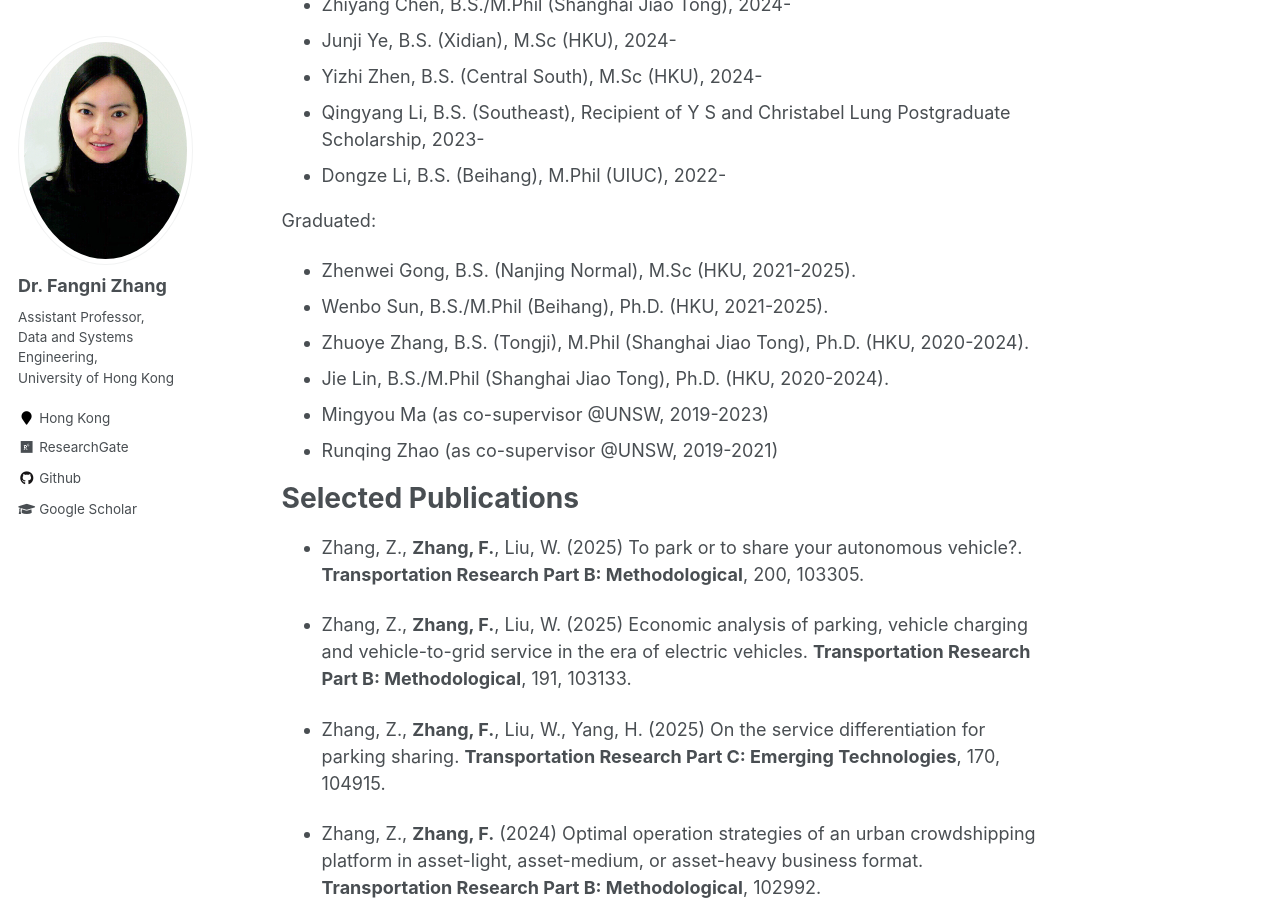
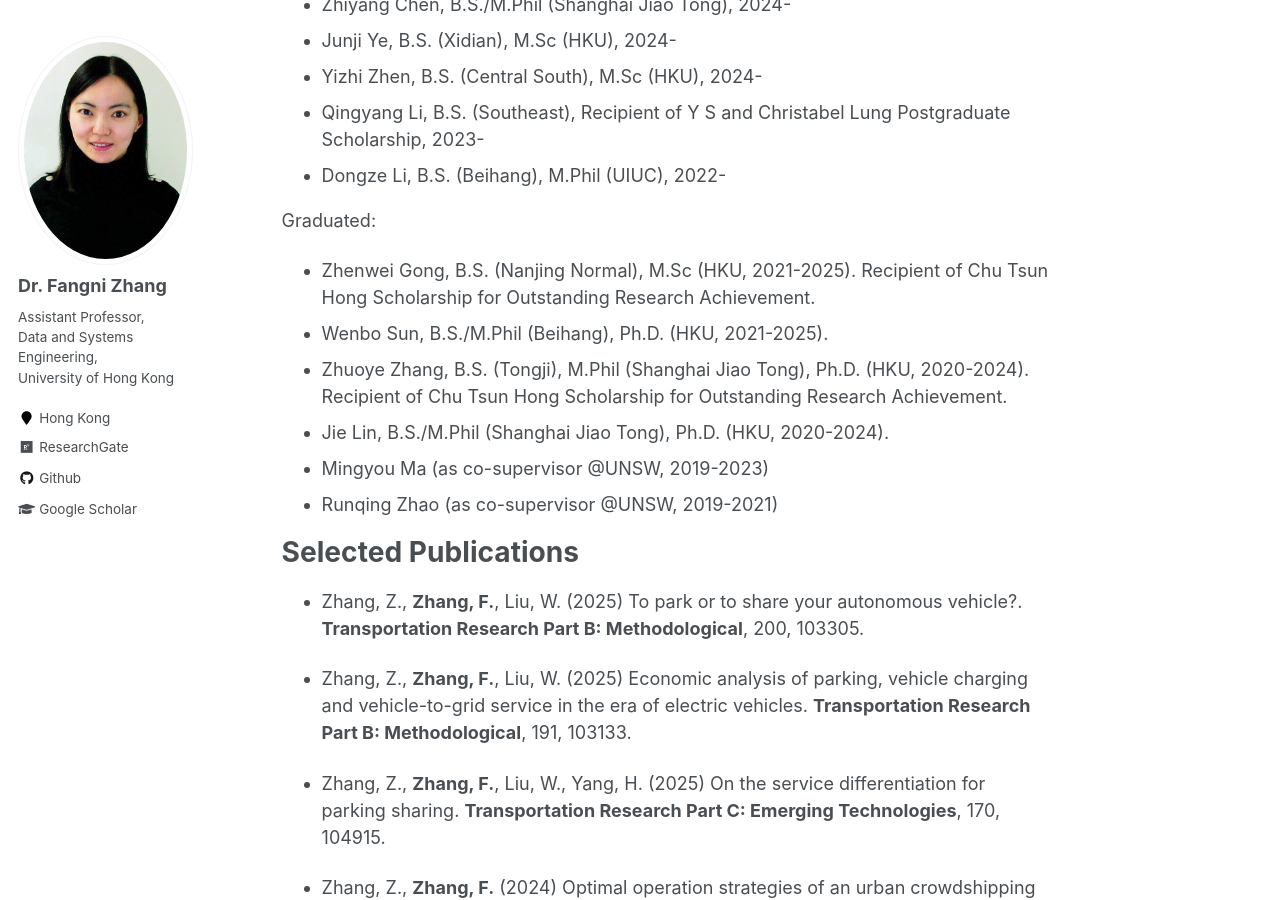
Before and after one commit to fangnizhang/fangnizhang.github.io, a Jekyll site: the page built from _pages/about.md, in a window 1280 px wide and 900 px high, scrolled down 1845 px. Built offline with Jekyll 4.4.1, drawn with Linux system fonts in a browser that asks for light colours.

Commit message:
Update about.md

```diff
--- a/_pages/about.md
+++ b/_pages/about.md
@@ -48,9 +48,9 @@ On-going:
 * Dongze Li, B.S. (Beihang), M.Phil (UIUC), 2022-
 
 Graduated:
-* Zhenwei Gong, B.S. (Nanjing Normal), M.Sc (HKU, 2021-2025).
+* Zhenwei Gong, B.S. (Nanjing Normal), M.Sc (HKU, 2021-2025). Recipient of Chu Tsun Hong Scholarship for Outstanding Research Achievement.
 * Wenbo Sun, B.S./M.Phil (Beihang), Ph.D. (HKU, 2021-2025).
-* Zhuoye Zhang, B.S. (Tongji), M.Phil (Shanghai Jiao Tong), Ph.D. (HKU, 2020-2024).
+* Zhuoye Zhang, B.S. (Tongji), M.Phil (Shanghai Jiao Tong), Ph.D. (HKU, 2020-2024). Recipient of Chu Tsun Hong Scholarship for Outstanding Research Achievement.
 * Jie Lin, B.S./M.Phil (Shanghai Jiao Tong), Ph.D. (HKU, 2020-2024).
 * Mingyou Ma (as co-supervisor @UNSW, 2019-2023)
 * Runqing Zhao (as co-supervisor @UNSW, 2019-2021)
```
